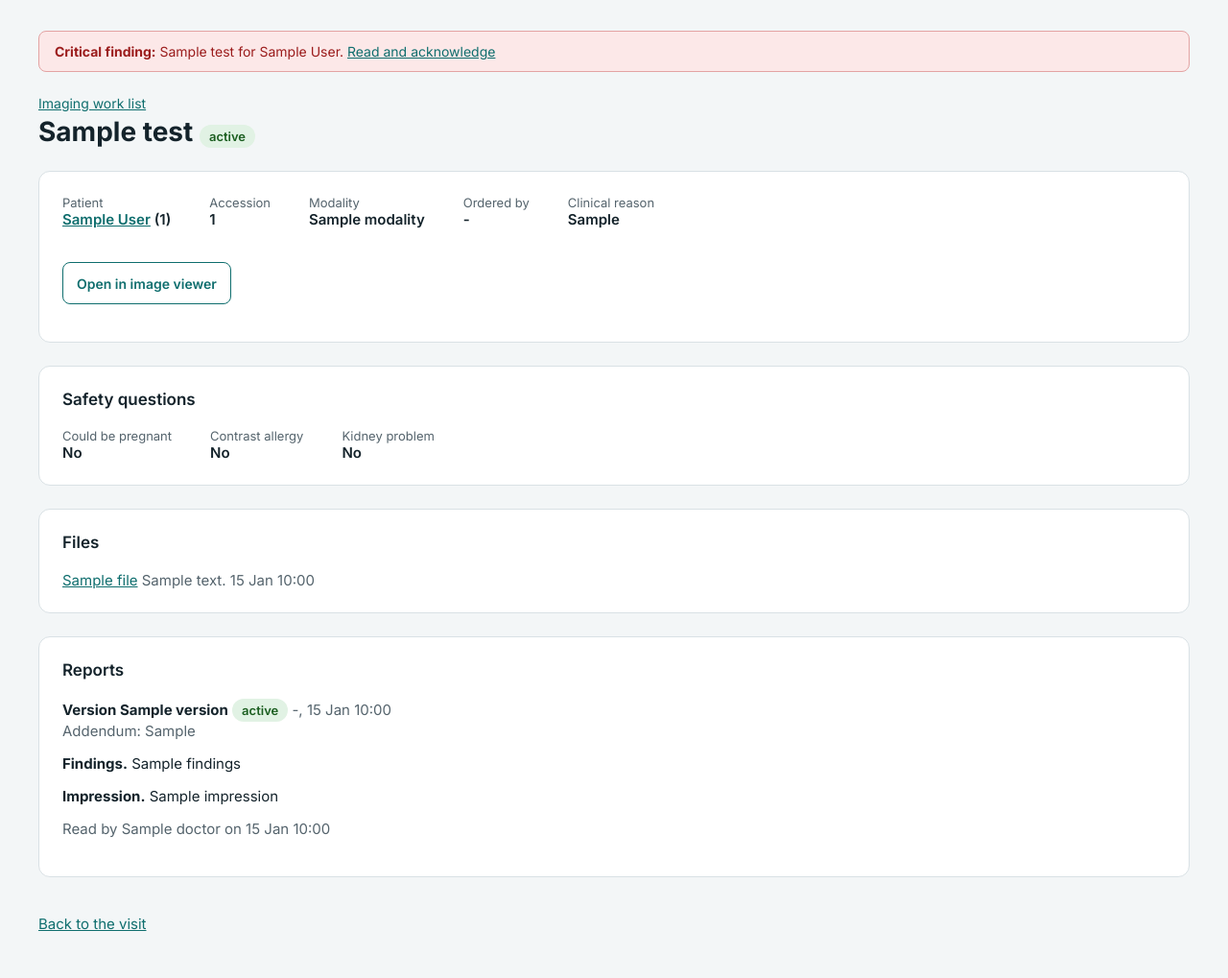
After one commit to ngugiherman8/Hospital-Management-System, a Django app: template templates/imaging/study.html in a window 1280 px wide. The commit adds this page. Shown: the whole page at 96% size. Run offline with Django 5.2, Linux system fonts and the light colour scheme; the template is opened without the code that fills it: most values are stand-ins (such as "Sample title", 1, 10 or a date in 2020).

Commit message:
Add files via upload

```diff
--- /dev/null
+++ b/templates/imaging/study.html
@@ -0,0 +1,60 @@
+{% extends "base.html" %}
+{% block title %}{{ study.accession_number }}{% endblock %}
+{% block content %}
+<div class="head"><div><div class="crumb"><a href="{% url 'imaging_worklist' %}">Imaging work list</a></div>
+<h1>{{ study.item.test.name }} <span class="badge {{ study.status }}">{{ study.get_status_display }}</span></h1></div></div>
+
+<section class="card"><div class="kv">
+<div><span>Patient</span><b><a href="{% url 'patient_detail' study.patient.pk %}">{{ study.patient.full_name }}</a> ({{ study.patient.hospital_number }})</b></div>
+<div><span>Accession</span><b>{{ study.accession_number }}</b></div>
+<div><span>Modality</span><b>{{ study.item.modality.name }}</b></div>
+<div><span>Ordered by</span><b>{{ study.ordering_user|default:"-" }}</b></div>
+<div><span>Clinical reason</span><b>{{ study.clinical_reason }}</b></div>
+</div>
+{% if viewer_url %}<p><a class="btn small" href="{{ viewer_url }}" target="_blank" rel="noopener">Open in image viewer</a></p>{% endif %}
+</section>
+
+<section class="card"><h2>Safety questions</h2>
+<div class="kv">
+<div><span>Could be pregnant</span><b>{% if study.may_be_pregnant is None %}Not asked{% elif study.may_be_pregnant %}Yes{% else %}No{% endif %}</b></div>
+<div><span>Contrast allergy</span><b>{% if study.contrast_allergy is None %}Not asked{% elif study.contrast_allergy %}Yes{% else %}No{% endif %}</b></div>
+<div><span>Kidney problem</span><b>{% if study.kidney_problem is None %}Not asked{% elif study.kidney_problem %}Yes{% else %}No{% endif %}</b></div>
+</div>
+{% if study.safety_confirmed %}<p class="sub">Confirmed by {{ study.safety_confirmed_by }} on {{ study.safety_confirmed_at|date:"j M H:i" }}.</p>
+{% elif study.needs_safety_check %}<div class="alert warning">This study needs a safety check before the images are taken.</div>{% endif %}
+{% if is_radiographer %}
+<div class="row" style="gap:8px">
+{% if study.needs_safety_check and not study.safety_confirmed %}<form method="post" action="{% url 'study_action' study.pk %}">{% csrf_token %}<input type="hidden" name="action" value="confirm_safety"><button class="btn small" type="submit">Confirm safety questions</button></form>{% endif %}
+{% if study.status == 'ordered' %}<form method="post" action="{% url 'study_action' study.pk %}">{% csrf_token %}<input type="hidden" name="action" value="arrived"><button class="btn small" type="submit">Patient arrived</button></form>{% endif %}
+{% if study.status == 'arrived' %}<form method="post" action="{% url 'study_action' study.pk %}">{% csrf_token %}<input type="hidden" name="action" value="images_done"><button class="btn small" type="submit">Images done</button></form>{% endif %}
+</div>{% endif %}
+</section>
+
+<section class="card"><h2>Files</h2>
+{% for f in files %}<div><a href="{% url 'file_download' f.pk %}">{{ f.file.name|cut:"imaging/" }}</a> <span class="sub">{{ f.note }} {{ f.created_at|date:"j M H:i" }}</span></div>
+{% empty %}<p class="sub">No files attached.</p>{% endfor %}
+{% if is_radiographer or is_radiologist %}
+<form method="post" action="{% url 'file_upload' study.pk %}" enctype="multipart/form-data" class="stack">{% csrf_token %}
+{% include "_field.html" with field=file_form.file %}{% include "_field.html" with field=file_form.note %}
+<button class="btn" type="submit">Attach file (JPEG or PDF)</button></form>{% endif %}
+</section>
+
+<section class="card"><h2>Reports</h2>
+{% for r in reports %}<div style="margin-bottom:16px">
+<b>Version {{ r.version }}</b> <span class="badge {{ r.status }}">{{ r.get_status_display }}</span>
+{% if r.critical %}<span class="badge flag">Critical</span>{% endif %}
+<span class="sub">{{ r.author|default:"-" }}, {{ r.created_at|date:"j M H:i" }}</span>
+{% if r.addendum_reason %}<div class="sub">Addendum: {{ r.addendum_reason }}</div>{% endif %}
+<p><b>Findings.</b> {{ r.findings|linebreaksbr }}</p><p><b>Impression.</b> {{ r.impression|linebreaksbr }}</p>
+{% for a in r.acks.all %}<div class="sub">Read by {{ a.doctor }} on {{ a.acknowledged_at|date:"j M H:i" }}</div>{% endfor %}
+</div>
+{% empty %}<p class="sub">No report yet.</p>{% endfor %}
+{% if can_acknowledge %}<form method="post" action="{% url 'critical_acknowledge' study.unacknowledged_critical.pk %}">{% csrf_token %}<button class="btn" type="submit">I have read this critical finding</button></form>{% endif %}
+{% if is_radiologist and study.status != 'ordered' and study.status != 'arrived' and study.status != 'cancelled' %}
+<form method="post" action="{% url 'report_save' study.pk %}" class="stack">{% csrf_token %}
+{% include "_field.html" with field=report_form.findings %}{% include "_field.html" with field=report_form.impression %}
+{% include "_field.html" with field=report_form.critical %}{% include "_field.html" with field=report_form.sign_final %}{% include "_field.html" with field=report_form.reason %}
+<button class="btn primary" type="submit">Save report</button></form>{% endif %}
+</section>
+{% if visit %}<p><a href="{% url 'visit_detail' visit.pk %}">Back to the visit</a></p>{% endif %}
+{% endblock %}
```
Also changed, not shown: templates/imaging/worklist.html (+23 -0 lines).
